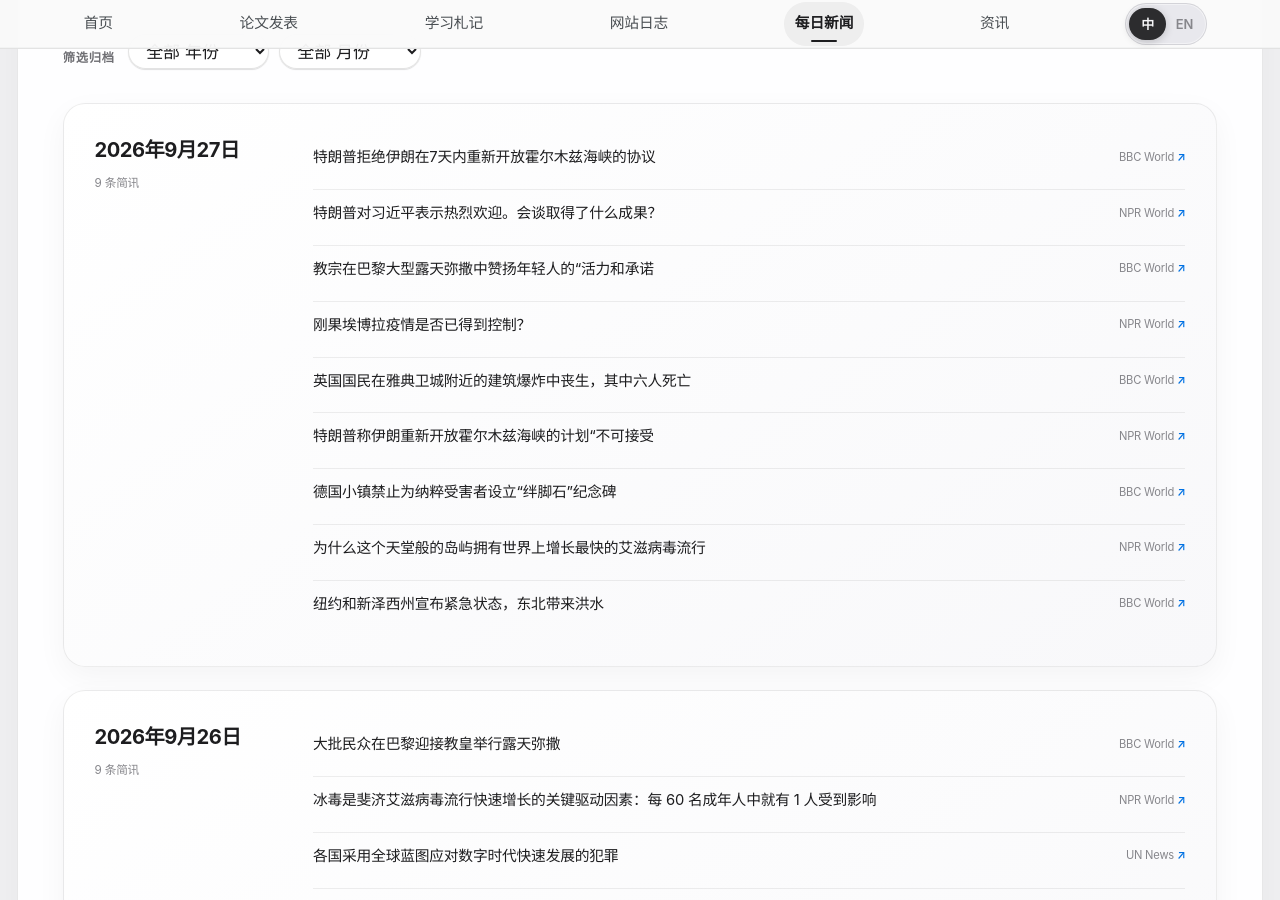
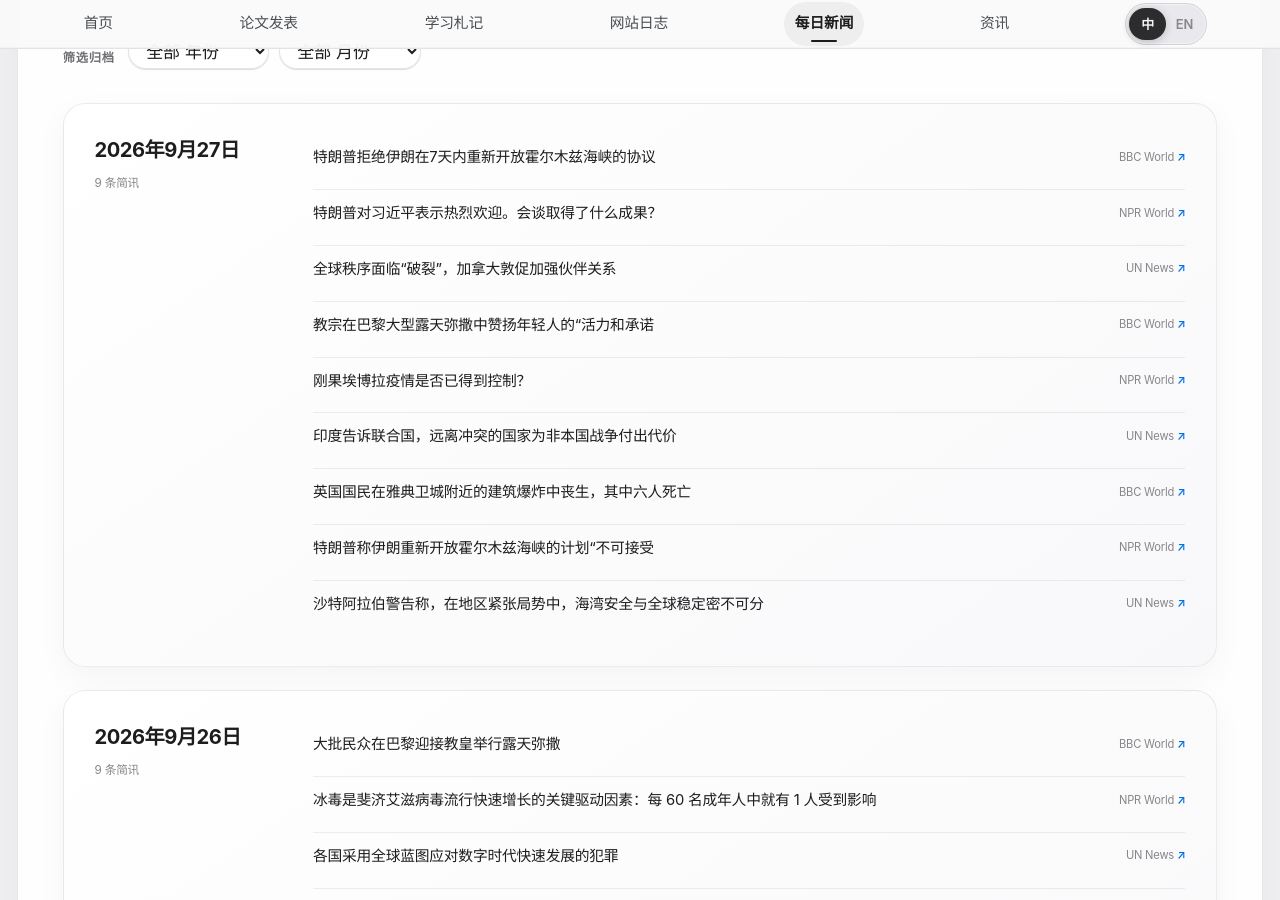
Before and after one commit to HaoxiangLuo/HaoxiangLuo.github.io, a Jekyll site: the page built from _pages/daily-news-zh.html, in a window 1280 px wide and 900 px high, scrolled down 297 px. Built offline with Jekyll 4.4.1, drawn with Linux system fonts in a browser that asks for light colours; a style sheet for code colours, icons or effects is not loaded.

Commit message:
Update daily news 2026-09-27

```diff
--- a/_data/daily_news.json
+++ b/_data/daily_news.json
@@ -1,5 +1,5 @@
 {
-  "updated_at": "2026-09-27T07:22:52+08:00",
+  "updated_at": "2026-09-27T08:32:58+08:00",
   "days": [
     {
       "date": "2026-09-27",
@@ -17,6 +17,12 @@
           "title_zh": "特朗普对习近平表示热烈欢迎。会谈取得了什么成果？"
         },
         {
+          "title": "Canada urges stronger partnerships as global order faces ‘rupture’",
+          "source": "UN News",
+          "url": "https://news.un.org/feed/view/en/story/2026/09/1168461",
+          "title_zh": "全球秩序面临“破裂”，加拿大敦促加强伙伴关系"
+        },
+        {
           "title": "Pope praises young people's 'energy and commitment' at huge open-air Mass in Paris",
           "source": "BBC World",
           "url": "https://www.bbc.co.uk/news/articles/cm4gjjwvvlzro?at_medium=RSS&at_campaign=rss",
@@ -27,6 +33,12 @@
           "source": "NPR World",
           "url": "https://www.npr.org/2026/09/26/nx-s1-5976867/is-congos-ebola-outbreak-coming-under-control",
           "title_zh": "刚果埃博拉疫情是否已得到控制？"
+        },
+        {
+          "title": "Countries far from conflict paying the price for wars not their own, India tells UN",
+          "source": "UN News",
+          "url": "https://news.un.org/feed/view/en/story/2026/09/1168460",
+          "title_zh": "印度告诉联合国，远离冲突的国家为非本国战争付出代价"
         },
         {
           "title": "British national among six dead in building explosion close to Acropolis in Athens",
@@ -41,22 +53,10 @@
           "title_zh": "特朗普称伊朗重新开放霍尔木兹海峡的计划“不可接受"
         },
         {
-          "title": "German town bans 'stumbling stone' memorials to Nazi victims",
-          "source": "BBC World",
-          "url": "https://www.bbc.co.uk/news/articles/cqm2mm4y5dkko?at_medium=RSS&at_campaign=rss",
-          "title_zh": "德国小镇禁止为纳粹受害者设立“绊脚石”纪念碑"
-        },
-        {
-          "title": "Why this island paradise has the world's fastest-growing HIV epidemic",
-          "source": "NPR World",
-          "url": "https://www.npr.org/2026/09/26/g-s1-144667/hiv-crystal-meth-epidemic-fiji",
-          "title_zh": "为什么这个天堂般的岛屿拥有世界上增长最快的艾滋病毒流行"
-        },
-        {
-          "title": "Nor'easter brings flooding as New York and New Jersey declare emergency",
-          "source": "BBC World",
-          "url": "https://www.bbc.co.uk/news/articles/ck1wxxzn5jndo?at_medium=RSS&at_campaign=rss",
-          "title_zh": "纽约和新泽西州宣布紧急状态，东北带来洪水"
+          "title": "Saudi Arabia warns Gulf security inseparable from global stability amid regional tensions",
+          "source": "UN News",
+          "url": "https://news.un.org/feed/view/en/story/2026/09/1168459",
+          "title_zh": "沙特阿拉伯警告称，在地区紧张局势中，海湾安全与全球稳定密不可分"
         }
       ]
     },
```
